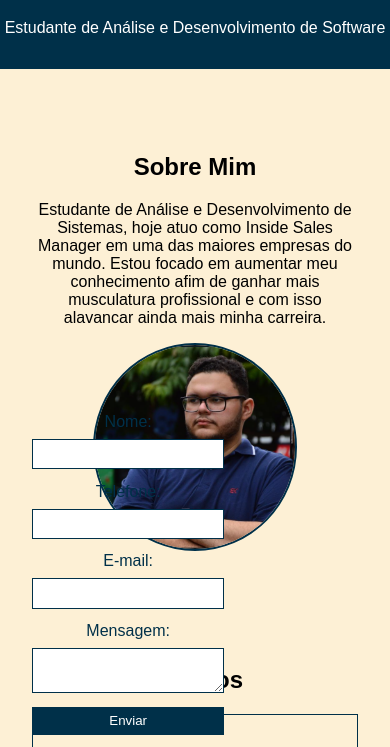
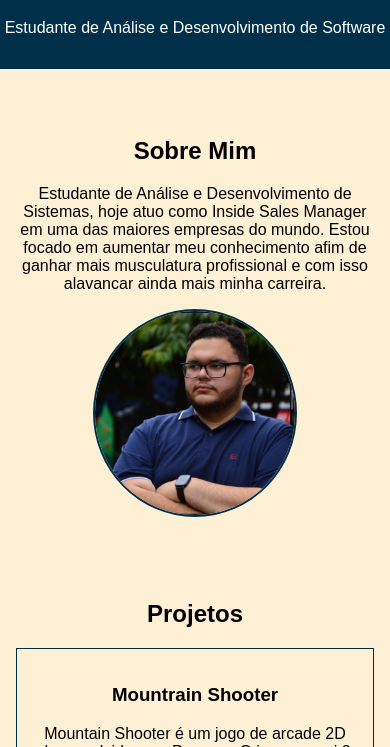
Before and after one commit to Emanoel003/meu-portfolio, a plain HTML site: page index.html in a window 390 px wide. Shown: the part 77-824 px from the top of the page. Drawn offline with Linux system fonts and the light colour scheme.

Commit message:
Update styles.css

```diff
--- a/styles.css
+++ b/styles.css
@@ -21,6 +21,8 @@ header {
 /* Estilos para as seções */
 section {
     padding: 2em; /* Adiciona preenchimento em todas as direções */
+    max-width: 800px; /* Define a largura máxima das seções */
+    margin: 0 auto; /* Centraliza as seções horizontalmente */
 }
 
 /* Estilos específicos para as seções Sobre Mim, Projetos e Contato */
@@ -39,9 +41,7 @@ section {
 form {
     display: flex; /* Define o layout flexível */
     flex-direction: column; /* Alinha os elementos em coluna */
-    position: absolute; /* Posiciona o formulário */
-    bottom: 0; /* Alinha o formulário na parte inferior */
-    left: 0; /* Alinha o formulário na parte esquerda */
+    align-items: flex-start; /* Alinha os elementos à esquerda */
     padding: 2em; /* Adiciona preenchimento */
 }
 
@@ -56,6 +56,7 @@ input, textarea {
     margin-bottom: 1em; /* Adiciona margem inferior */
     padding: 0.5em; /* Adiciona preenchimento em todas as direções */
     border: 1px solid #003049; /* Define a borda dos campos */
+    width: 100%; /* Define a largura dos campos */
 }
 
 /* Estilos para o botão de envio do formulário */
@@ -88,3 +89,14 @@ footer {
     border-radius: 50%; /* Torna a imagem circular */
     border: 2px solid #003049; /* Adiciona uma borda à imagem */
 }
+
+/* Estilos responsivos */
+@media (max-width: 768px) {
+    section {
+        padding: 1em; /* Reduz o preenchimento em telas menores */
+    }
+
+    form {
+        padding: 1em; /* Reduz o preenchimento do formulário em telas menores */
+    }
+}
```
